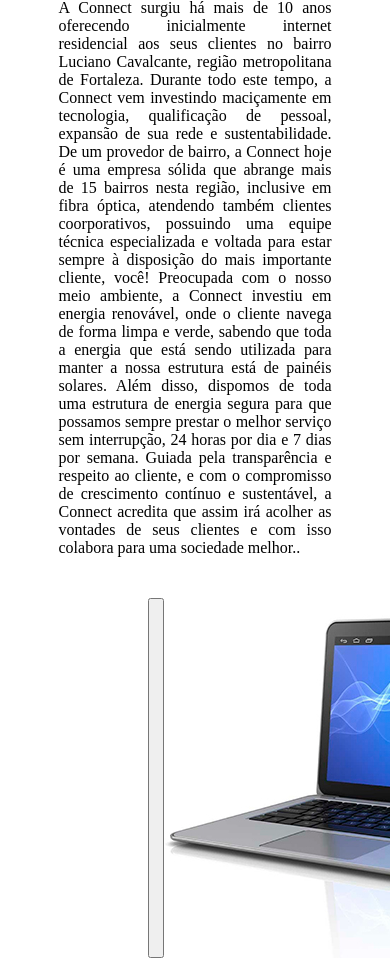
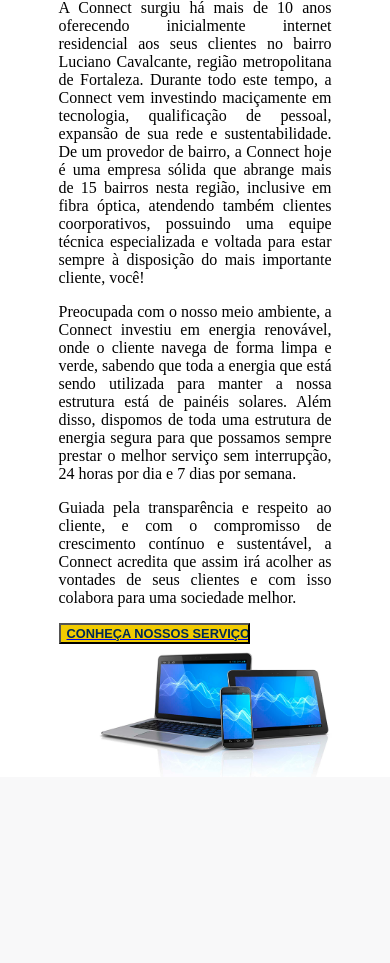
Before and after one commit to ITEVA/siteConnect, a PHP site: page /siteConnect/Pages/aempresa in a window 390 px wide; the page is wider, and only the part inside the window is pictured. Shown: the part 270-1233 px from the top of that part. After the commit the page ends 1035 px from the top of that part, so only its background shows below. Run offline with PHP 8.4, Linux system fonts and the light colour scheme; some libraries are stand-ins or nearby versions.

Commit message:
A empresa 07012016

```diff
--- a/Css/aempresa.css
+++ b/Css/aempresa.css
@@ -24,18 +24,22 @@ img.imagemPrincipal2{
 	width: 100%;
 }
 
-div#textos{
-	margin: 2% 30%;
+img#computador {
+    display: block;
+    position: relative;
+    float: right;
+    width: 85.5807%;
+    margin-top:-10%;
+    z-index: -1;
 }
 
-
-div.conteudo{
-	display: inline-flex;
-	width: 30%;
-	margin: 1.3% 32%;
-        float: right;
+div#textos{
+    margin: 2% 30%;
 }
 
+div#conteudo{
+    margin: 1% 30%;
+}
 
 p#t1{
 	color: #f0ad4e;
@@ -47,17 +51,25 @@ p#t2{
 	font-weight: bold;
 }
 
+.btn {
+    background-color: #f1cb00;
+    color: #002a53;
+    font-weight: bold;
+    font-size: 0.9em;
+    width: 31.2416%;
+    float: left;
+    margin-top: 1%;
+    z-index: 1;
+}
+
 /*MEDIA QUERIES*/
 
 @media all and (max-width: 1749px){
 	div#textos{
 		width: 70%;
 	}
-}
-
-@media all and (max-width: 1680px){
-	div.conteudo{
-		margin-top: 25px;
+        div#conteudo{
+		width: 70%;
 	}
 }
 
@@ -66,10 +78,17 @@ p#t2{
 		width: 60%;
 		margin: 2% 25%;
 	}
+        div#conteudo{
+		width: 60%;
+		margin: 2% 25%;
+	}
 }
 
 @media all and (max-width: 1300px){
 	div#textos{
+		margin: 2% 20%;
+	}
+        div#conteudo{
 		margin: 2% 20%;
 	}
 }
@@ -80,10 +99,17 @@ p#t2{
 		width: 75%;
 		margin: 2% 15%;
 	}
+        div#conteudo{
+		width: 75%;
+		margin: 2% 15%;
+	}
 }
 
 @media all and (max-width: 954px){
 	div#textos{
+		width: 80%;
+	}
+        div#conteudo{
 		width: 80%;
 	}
 }
@@ -92,6 +118,40 @@ p#t2{
 	div#textos{
 		width: 70%;
 	}
+        div#conteudo{
+		width: 70%;
+	}
+        img#computador {
+            width: 82%;
+        }
+        .btn {
+            width: 34%;
+            font-size: 0.8em;
+        }
+}
+
+@media all and (max-width: 830px){
+    img#computador {
+            width: 77%;
+    }
+    .btn {
+            width: 40%;
+            font-size: 0.8em;
+        }
+}
+
+@media all and (max-width: 700px){
+    img#computador {
+        margin-top: 1%;
+        width: 85%;
+    }
+    .btn {
+            width: 70%;
+            display: block;
+            float: none;
+            position: relative;
+            font-size: 0.8em;
+        }
 }
 
 
--- a/Pages/aempresa.php
+++ b/Pages/aempresa.php
@@ -16,16 +16,20 @@
         <div id="textos">
             <p id="t1">Início/A Empresa</p>
             <p id="t2">SOBRE A CONNECT</p>
-            <p align="justify">A Connect surgiu há mais de 10 anos oferecendo inicialmente internet residencial aos seus clientes no bairro Luciano Cavalcante, região metropolitana de Fortaleza. Durante todo este tempo, a Connect vem investindo maciçamente em tecnologia, qualificação de pessoal, expansão de sua rede e sustentabilidade. De um provedor de bairro, a Connect hoje é uma empresa sólida que abrange mais de 15 bairros nesta região, inclusive em fibra óptica, atendendo também clientes coorporativos, possuindo uma equipe técnica especializada e voltada para estar sempre à disposição do mais importante cliente, você!
-
-            Preocupada com o nosso meio ambiente, a Connect investiu em energia renovável, onde o cliente navega de forma limpa e verde, sabendo que toda a energia que está sendo utilizada para manter a nossa estrutura está de painéis solares. Além disso, dispomos de toda uma estrutura de energia segura para que possamos sempre prestar o melhor serviço sem interrupção, 24 horas por dia e 7 dias por semana.
-
-            Guiada pela transparência e respeito ao cliente, e com o compromisso de crescimento contínuo e sustentável, a Connect acredita que assim irá acolher as vontades de seus clientes e com isso colabora para uma sociedade melhor..</p>
+            <p align="justify">A Connect surgiu há mais de 10 anos oferecendo inicialmente internet residencial aos seus clientes no bairro Luciano Cavalcante, região metropolitana de
+                Fortaleza. Durante todo este tempo, a Connect vem investindo maciçamente em tecnologia, qualificação de pessoal, expansão de sua rede e sustentabilidade.
+                De um provedor de bairro, a Connect hoje é uma empresa sólida que abrange mais de 15 bairros nesta região, inclusive em fibra óptica,
+                atendendo também clientes coorporativos, possuindo uma equipe técnica especializada e voltada para estar sempre à disposição do mais importante cliente, você!</p>
+            <p align="justify">Preocupada com o nosso meio ambiente, a Connect investiu em energia renovável, onde o cliente navega de forma limpa e verde, sabendo que toda a energia que está sendo
+                utilizada para manter a nossa estrutura está de painéis solares. Além disso, dispomos de toda uma estrutura de energia segura para que possamos sempre prestar o melhor
+                serviço sem interrupção, 24 horas por dia e 7 dias por semana.</p>
+            <p align="justify">Guiada pela transparência e respeito ao cliente, e com o compromisso de crescimento contínuo e sustentável, a Connect acredita que assim irá acolher as vontades de seus
+                clientes e com isso colabora para uma sociedade melhor.</p>
         </div>
     </div>
     <div class="col-lg-12 div1">
-        <div class="conteudo">
-            <input type="button" class="btn btn-block ">
+        <div id="conteudo">
+            <a href="assinaturas"><input type="button" class="btn" value="CONHEÇA NOSSOS SERVIÇOS"/></a>
             <img id="computador" src="Images/empresaComputadores.jpg">
         </div>
     </div>
--- a/Pages/assinaturas.php
+++ b/Pages/assinaturas.php
@@ -52,7 +52,7 @@
 
     <br><br><br><br><br><br>
 
-    <img id="divisao" src="images/divisao.png">
+    <img id="divisao" src="Images/divisao.png">
 
     <br>
     <div class="conteudo conteudo2">
```
